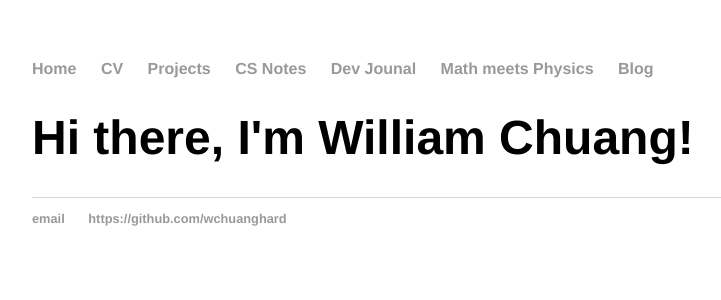
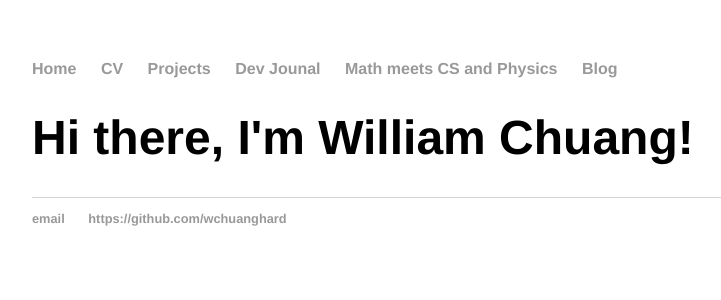
Before and after one commit to williamchuang/williamchuang.github.io, a Jekyll site: the page built from index.html, in a window 1280 px wide. Shown: the top 300 px of the page, without its empty margins (160-881 px from the left). Built offline with Jekyll 4.4.1, drawn with Linux system fonts in a browser that asks for light colours.

Commit message:
Update default.html

```diff
--- a/_layouts/default.html
+++ b/_layouts/default.html
@@ -11,10 +11,10 @@
         		<li><a href="/">Home</a></li>
 	        	<!--<li><a href="/about">About</a></li>-->
         		<li><a href="/cv">CV</a></li>
-        		<li><a href="/">Projects</a></li>
-        		<li><a href="/">CS Notes</a></li>
-        		<li><a href="/">Dev Jounal</a></li>
-        		<li><a href="/">Math meets Physics</a></li>
+        		<li><a href="/projects">Projects</a></li>
+        		<!--<li><a href="/CS_Notes">CS Notes</a></li>-->
+        		<li><a href="/Dev_Journal">Dev Jounal</a></li>
+        		<li><a href="/Math_meets_CS_and_Physics">Math meets CS and Physics</a></li>
         		<li><a href="/blog">Blog</a></li>
     		</ul>
 		</nav>
```
